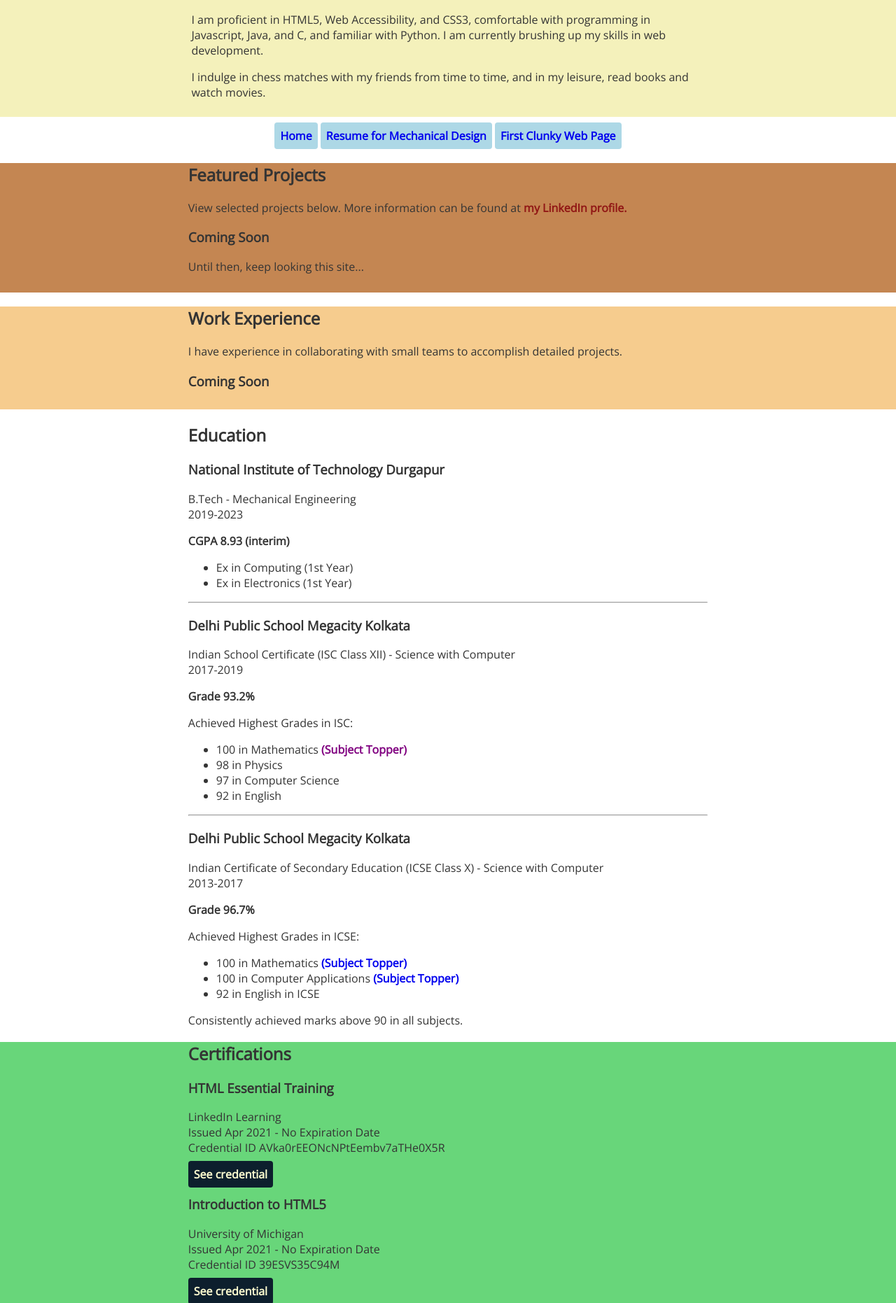
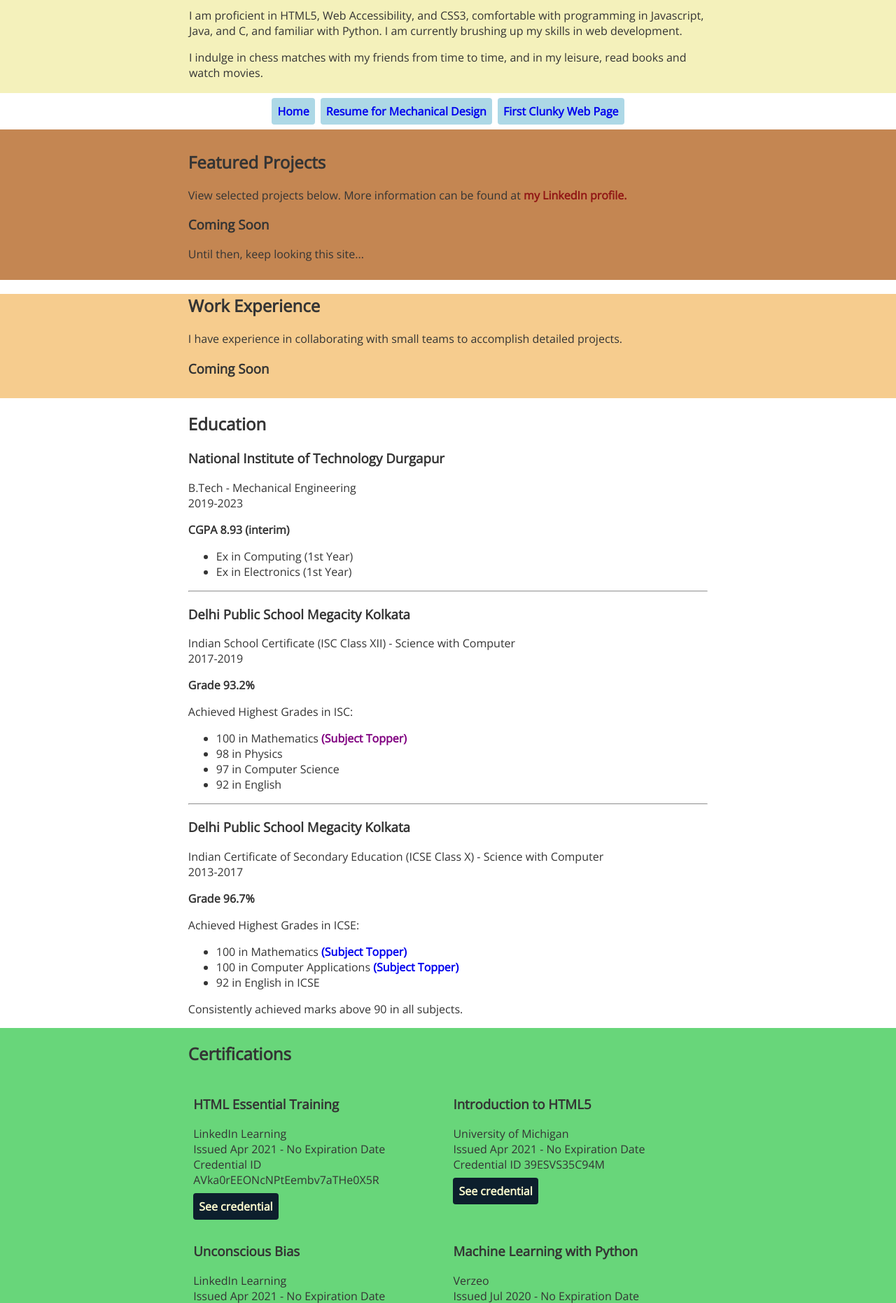
Before and after one commit to debarghano1/debarghano1.github.io, a PHP site: page /resume-web-dev.html in a window 1280 px wide. Shown: the part 343-2205 px from the top of the page at 70% size. Run offline with PHP 8.4, Linux system fonts and the light colour scheme.

Commit message:
Add files via upload

```diff
--- a/css/first-webpage-styles.css
+++ b/css/first-webpage-styles.css
@@ -1,3 +1,8 @@
+/*Header Secondary*/
+header h1{
+	text-align: center;
+	color: #8AAA79
+}
 /*Navigation Secondary*/
 #nav-bar a{
 	display: inline-block;
--- a/css/resume-styles.css
+++ b/css/resume-styles.css
@@ -29,9 +29,9 @@ a:visited {
 
 /*PersonalInfo
 -----------------------------------*/
-header{
+header#intro{
 	background: #F4F1BB;
-	padding: 8px;
+	padding: 2px;
 	margin: 0 auto;
 }
 #name{
@@ -49,29 +49,31 @@ header{
 /*Navigation
 -----------------------------------*/
 nav {
-	margin: 8px auto;
+	margin: 5px auto;
 	text-align: center;
 }
 nav .button{
 	display: inline-block;
+	margin: 2px 2px;
 	background: #add8e6;
 }
 nav .button:hover{
 	display: inline-block;
+	margin: 2px 2px;
 	background: #d4ebf2;
 }
 /*Featured Projects
 -----------------------------------*/
 #projects{
 	background: #C48652FF;
-	padding-bottom: 10px;
+	padding: 10px 0;
 	margin: 0 auto;
 }
 #projects img{
 	float: left;
 	border-radius: 4px;
 	margin-right: 30px;
-	margin-bottom: 10px;
+	margin-bottom: 8px;
 }
 
 #projects h4{
@@ -83,7 +85,7 @@ nav .button:hover{
 #projects a:hover{
 	color: #911715ff;
 	background: rgba(244, 241, 187, 50);
-	border-radius: 3px;
+	border-radius: 4px;
 }
 
 #projects .button{
@@ -98,7 +100,7 @@ nav .button:hover{
 -----------------------------------*/
 #work-experience{
 	background: #F6CC8E;
-	padding-bottom: 10px;
+	padding-bottom: 12px;
 }
 #work-experience .button{
 	color: #911715ff;
@@ -121,11 +123,16 @@ nav .button:hover{
 -----------------------------------*/
 #certifications {
 	background: #68d67aff;
-	padding-bottom: 10px;
+	padding-bottom: 8px;
+	overflow: hidden;
 }
-#certification .certificate{
+#certifications .certificate{
 	display: inline-block;
-	width: 10%;
+	width: 48%;
+	min-width: 260px;
+	height: 200px;
+	float: left;
+	margin: 5px 1%;
 }
 #certifications .button{
 	color:  #fffdd0;
@@ -139,6 +146,9 @@ nav .button:hover{
 
 /*Skills
 -----------------------------------*/
+#Skills{
+	clear: both;
+}
 .column{
 	display: inline-block;
 	float: left;
@@ -160,11 +170,11 @@ nav .button:hover{
 }
 /*Contact Footer
 -----------------------------------*/
-footer{
+footer#contact{
 	clear: both;
 	background: #5FB7BF;
 }
-footer a:hover {
+footer#contact a:hover {
 	text-decoration: none;
 	background: #F4F1BB;
 	border-radius: 4px;
```
